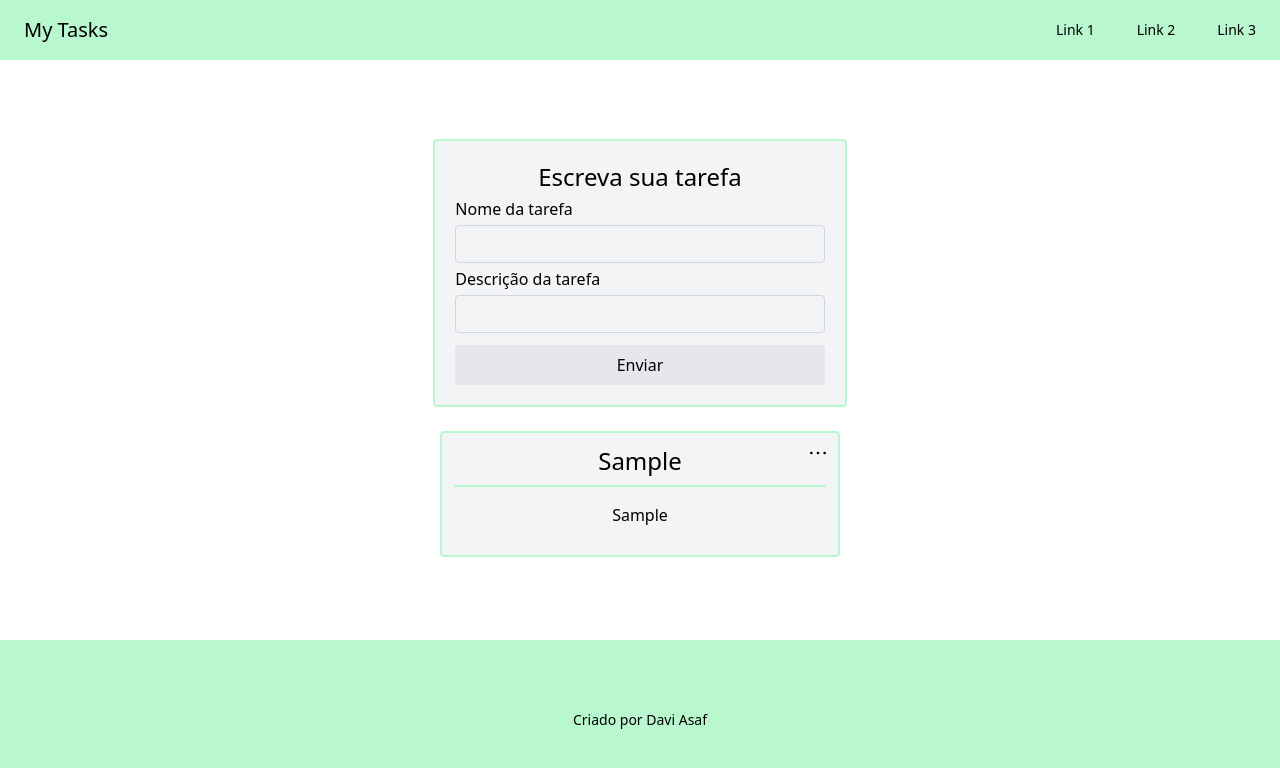
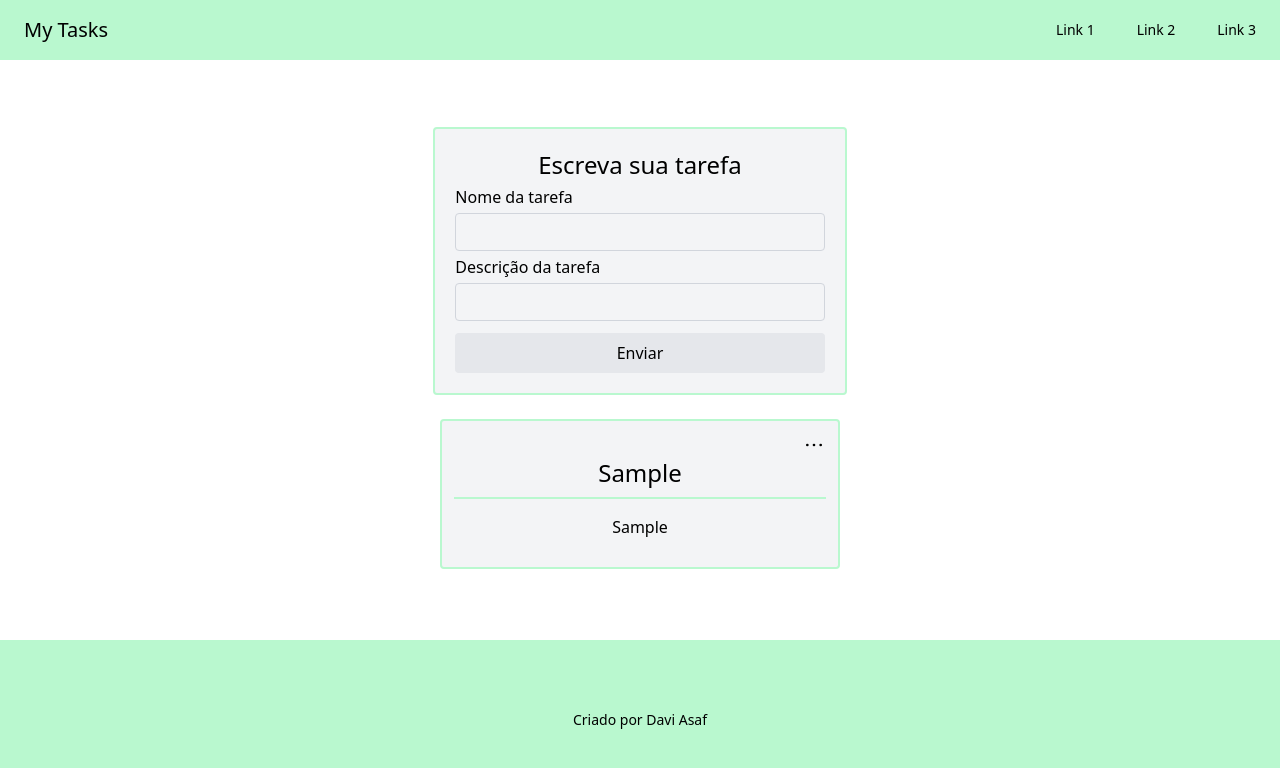
Before and after one commit to daviasaf/my-tasks, a Vue app: page / in a window 1280 px wide. Both pictures are taken after typing "Sample", "Sample" into the empty fields and a click on the button "Enviar". Shown: the top 768 px of the page. Built offline with nearby package versions, Linux system fonts and the light colour scheme.

Commit message:
Corrigindo sobreposição do icone de configuração da task

```diff
--- a/src/components/CardTask.vue
+++ b/src/components/CardTask.vue
@@ -44,9 +44,9 @@ function semErroDetectado() {
 <template>
   <div
     :class="isError ? 'with-error' : 'no-error'"
-    class="bg-gray-100 border-2 border-green-200 rounded-sm h-auto min-h-30 w-100 p-3 gap-1 my-1 relative "
+    class="bg-gray-100 border-2 border-green-200 rounded-sm h-auto min-h-30 w-100 p-3 gap-1 my-1  "
   >
-    <div class="absolute right-2 top-2">
+    <div class=" flex justify-end">
       <button @click="switchDisplayConfig" class="h-full">
         <MenuConfig />
       </button>
```
